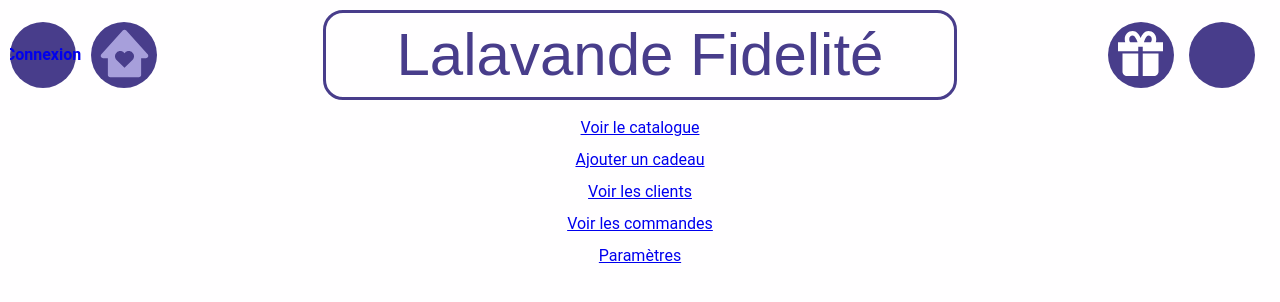
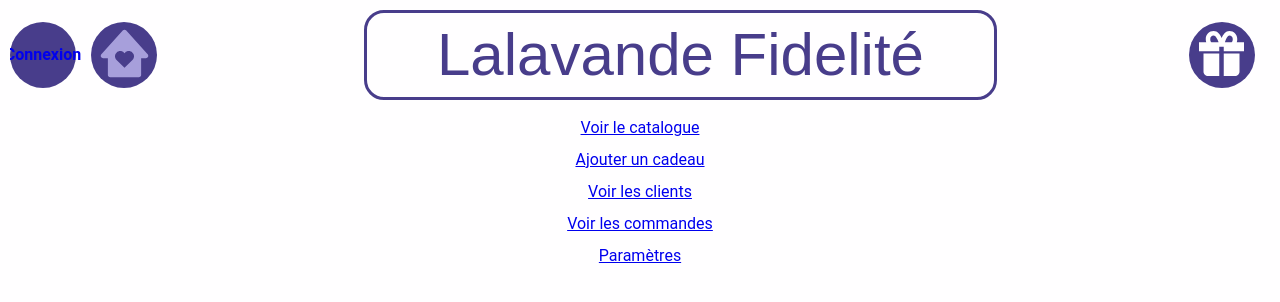
Before and after one commit to Orghaniian/parfumerie, a Vue app: page / in a window 1280 px wide. Shown: the top 302 px of the page. Built offline with nearby package versions, Linux system fonts and the light colour scheme; a web font is replaced by a local one.

Commit message:
Fix condition bouton était au mauvais endroit

```diff
--- a/src/components/Menu.vue
+++ b/src/components/Menu.vue
@@ -31,8 +31,8 @@
               </svg>
             </router-link>
           </li>
-          <li class="btn-menu">
-            <router-link :to="{ name: 'Commandes' }" v-if="admin">
+          <li class="btn-menu" v-if="admin">
+            <router-link :to="{ name: 'Commandes' }" >
               <svg xmlns="http://www.w3.org/2000/svg" width="42.625" height="42.625" viewBox="0 0 42.625 42.625">
                 <path d="M43.313,21.96A21.313,21.313,0,0,1,8.625,38.594a2.061,2.061,0,0,1-.158-3.06l.968-.968a2.066,2.066,0,0,1,2.741-.171,15.813,15.813,0,1,0-1.009-23.916l4.362,4.362a1.375,1.375,0,0,1-.972,2.347H2.063A1.375,1.375,0,0,1,.688,15.813V3.32a1.375,1.375,0,0,1,2.347-.972L7.278,6.59A21.312,21.312,0,0,1,43.313,21.96ZM27.765,28.73l.844-1.085a2.062,2.062,0,0,0-.362-2.894l-3.5-2.721V13.063A2.062,2.062,0,0,0,22.688,11H21.313a2.062,2.062,0,0,0-2.062,2.063V24.72l5.621,4.372A2.063,2.063,0,0,0,27.765,28.73Z" transform="translate(-0.688 -0.688)"/>
               </svg>
```
